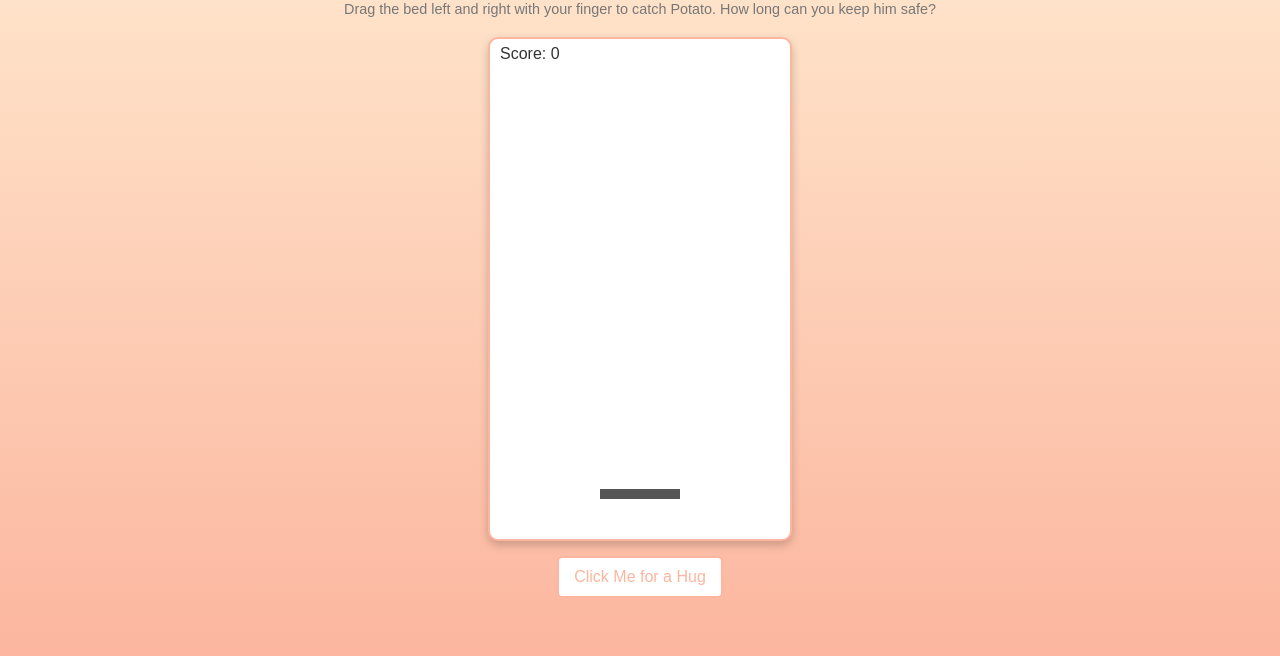
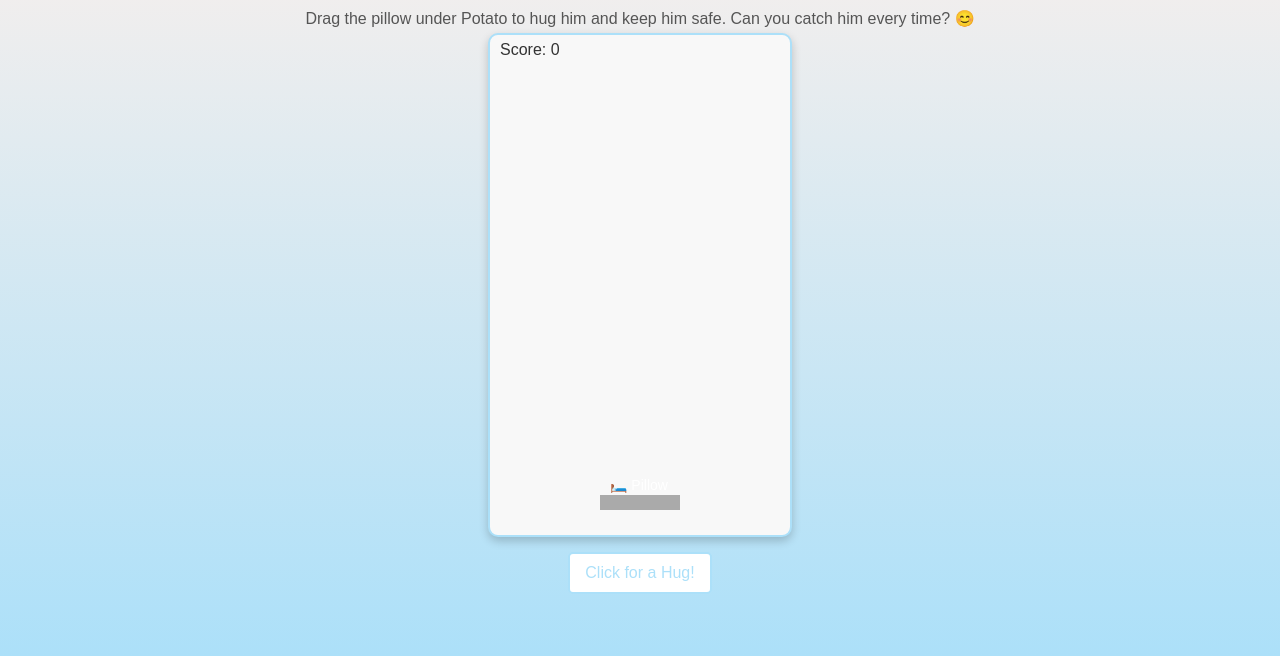
Before and after one commit to potato-or-potato/pihu-call, a plain HTML site: page index.html in a window 1280 px wide. Shown: the part 144-800 px from the top of the page. Drawn offline with Linux system fonts and the light colour scheme.

Commit message:
Update index.html

```diff
--- a/index.html
+++ b/index.html
@@ -3,11 +3,11 @@
 <head>
     <meta charset="UTF-8">
     <meta name="viewport" content="width=device-width, initial-scale=1.0">
-    <title>Save Potato!</title>
+    <title>Save Potato! 🧸</title>
     <style>
         body {
             font-family: 'Arial', sans-serif;
-            background: linear-gradient(to bottom, #ffecd2, #fcb69f);
+            background: linear-gradient(to bottom, #fff1eb, #ace0f9);
             margin: 0;
             padding: 0;
             display: flex;
@@ -15,30 +15,24 @@
             align-items: center;
             justify-content: center;
             height: 100vh;
-            color: #333;
+            color: #444;
         }
 
         h1 {
             font-size: 2rem;
-            margin: 0;
+            margin: 10px;
         }
 
         p {
             font-size: 1rem;
             text-align: center;
-            margin: 10px;
+            margin: 5px 15px;
             color: #555;
         }
 
-        .instructions {
-            font-size: 0.9rem;
-            color: #777;
-            margin-bottom: 20px;
-        }
-
         canvas {
-            background: #fff;
-            border: 2px solid #fcb69f;
+            background: #f8f8f8;
+            border: 2px solid #ace0f9;
             border-radius: 10px;
             box-shadow: 0 4px 10px rgba(0, 0, 0, 0.2);
         }
@@ -47,56 +41,59 @@
             margin-top: 15px;
             padding: 10px 15px;
             font-size: 1rem;
-            color: #fcb69f;
+            color: #ace0f9;
             background: #fff;
-            border: 2px solid #fcb69f;
+            border: 2px solid #ace0f9;
             border-radius: 5px;
             cursor: pointer;
         }
 
         .button:hover {
-            background: #fcb69f;
+            background: #ace0f9;
             color: #fff;
         }
     </style>
 </head>
 <body>
     <h1>Save Potato! 🐻</h1>
-    <p>Potato is falling off the bed! Catch him before he hits the ground!</p>
-    <p class="instructions">Drag the bed left and right with your finger to catch Potato. How long can you keep him safe?</p>
+    <p>Oh no! Potato is falling from the bed. Use your pillow to catch him before he hits the floor!</p>
+    <p>Drag the pillow under Potato to hug him and keep him safe. Can you catch him every time? 😊</p>
     <canvas id="gameCanvas" width="300" height="500"></canvas>
-    <button class="button" onclick="alert('You’re Potato’s hero! 🥰')">Click Me for a Hug</button>
+    <button class="button" onclick="alert('Great job keeping Potato safe! He sends you a BIG hug back! 🧸💖')">Click for a Hug!</button>
 
     <script>
         const canvas = document.getElementById("gameCanvas");
         const ctx = canvas.getContext("2d");
 
         // Game variables
-        let potatoX = Math.random() * 270; // X position of Potato
-        let potatoY = 0; // Y position of Potato
+        let potatoX = Math.random() * 270; // Starting X position of Potato
+        let potatoY = 0; // Starting Y position of Potato
         const potatoSize = 30;
-        const bedWidth = 80;
-        const bedHeight = 10;
-        let bedX = (canvas.width - bedWidth) / 2; // Bed's starting X position
-        const bedY = canvas.height - 50; // Bed's Y position
-        let speedY = 2; // Falling speed
+        const pillowWidth = 80;
+        const pillowHeight = 15; // Reduced height for pillow
+        let pillowX = (canvas.width - pillowWidth) / 2; // Starting X position of Pillow
+        const pillowY = canvas.height - 40; // Pillow position
+        let speedY = 2; // Falling speed of Potato
         let score = 0;
 
         // Draw Potato
         function drawPotato() {
-            ctx.fillStyle = "#fcb69f";
+            ctx.fillStyle = "#ace0f9";
             ctx.beginPath();
             ctx.arc(potatoX + potatoSize / 2, potatoY + potatoSize / 2, potatoSize / 2, 0, Math.PI * 2);
             ctx.fill();
-            ctx.fillStyle = "#333";
+            ctx.fillStyle = "#555";
             ctx.font = "18px Arial";
             ctx.fillText("🐻", potatoX + 5, potatoY + 25);
         }
 
-        // Draw Bed
-        function drawBed() {
-            ctx.fillStyle = "#555";
-            ctx.fillRect(bedX, bedY, bedWidth, bedHeight);
+        // Draw Pillow
+        function drawPillow() {
+            ctx.fillStyle = "#aaa";
+            ctx.fillRect(pillowX, pillowY, pillowWidth, pillowHeight);
+            ctx.fillStyle = "#fff";
+            ctx.font = "14px Arial";
+            ctx.fillText("🛏️ Pillow", pillowX + 10, pillowY - 5);
         }
 
         // Draw Score
@@ -106,12 +103,12 @@
             ctx.fillText(`Score: ${score}`, 10, 20);
         }
 
-        // Mobile touch controls
+        // Handle touch controls for mobile
         canvas.addEventListener("touchmove", (e) => {
             const touchX = e.touches[0].clientX - canvas.getBoundingClientRect().left;
-            bedX = touchX - bedWidth / 2;
-            if (bedX < 0) bedX = 0;
-            if (bedX + bedWidth > canvas.width) bedX = canvas.width - bedWidth;
+            pillowX = touchX - pillowWidth / 2;
+            if (pillowX < 0) pillowX = 0;
+            if (pillowX + pillowWidth > canvas.width) pillowX = canvas.width - pillowWidth;
         });
 
         // Game loop
@@ -120,22 +117,22 @@
 
             // Draw elements
             drawPotato();
-            drawBed();
+            drawPillow();
             drawScore();
 
             // Move Potato
             potatoY += speedY;
 
-            // Check for collision with bed
+            // Check for collision with Pillow
             if (
-                potatoY + potatoSize > bedY &&
-                potatoX + potatoSize > bedX &&
-                potatoX < bedX + bedWidth
+                potatoY + potatoSize > pillowY &&
+                potatoX + potatoSize > pillowX &&
+                potatoX < pillowX + pillowWidth
             ) {
                 potatoY = 0; // Reset Potato to top
                 potatoX = Math.random() * (canvas.width - potatoSize);
                 score++; // Increase score
-                speedY += 0.2; // Increase speed slightly
+                speedY += 0.2; // Gradually increase difficulty
             }
 
             // Check if Potato hits the ground
```
